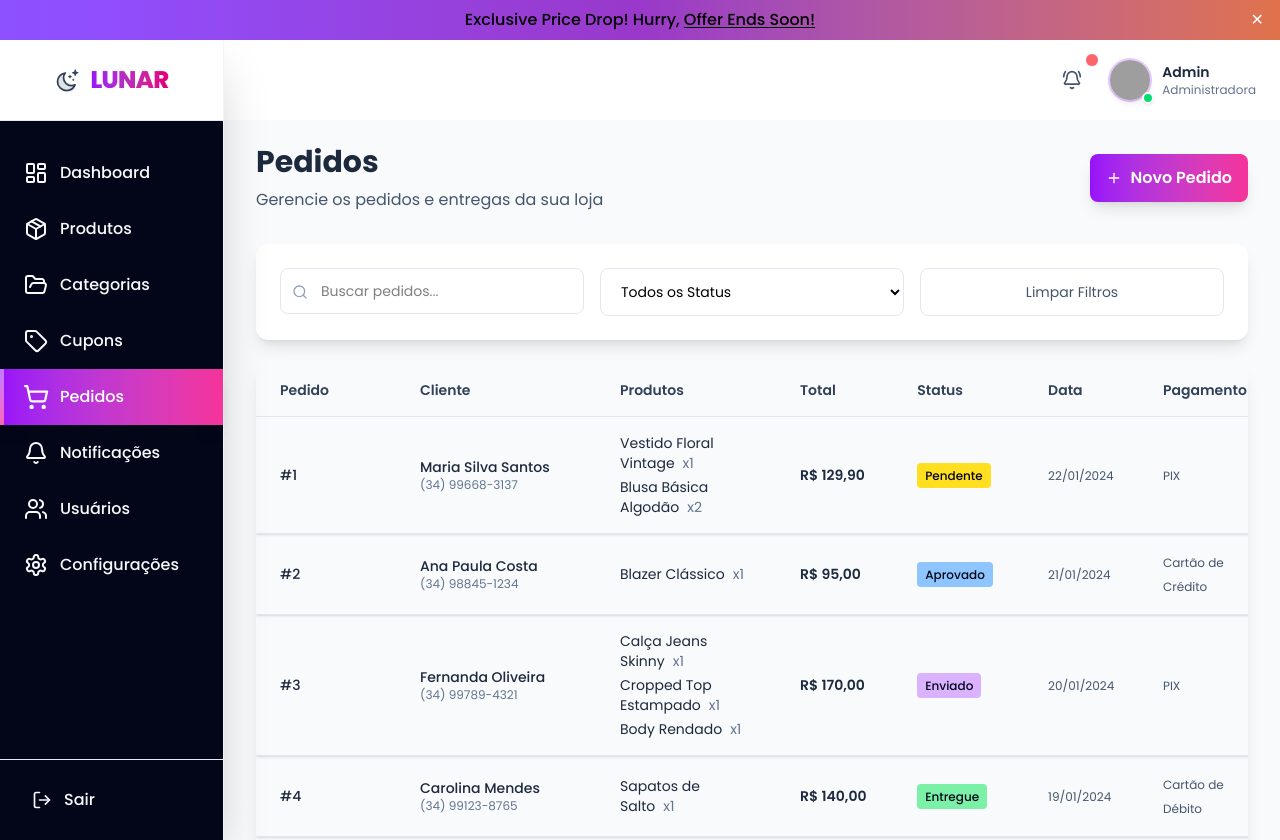
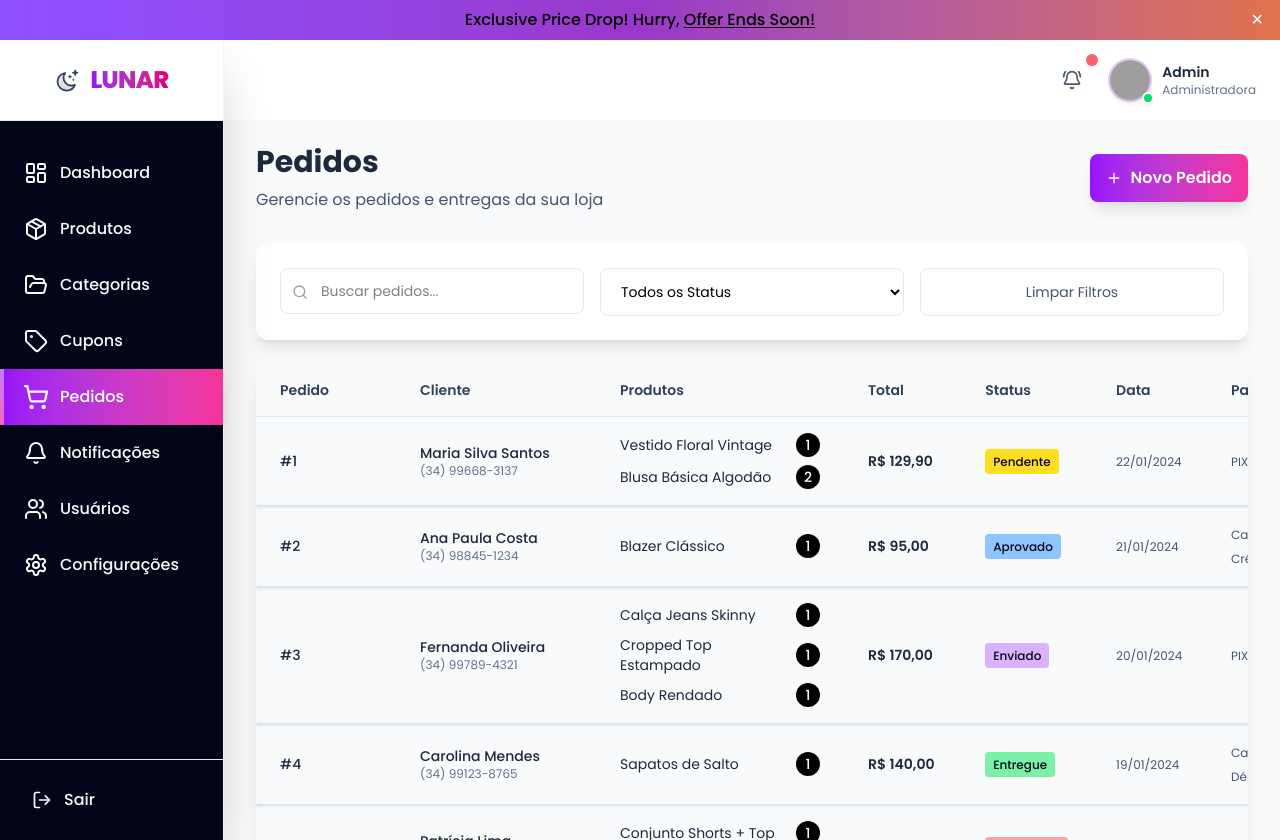
Before and after one commit to LenilsonTeixeira/lunar-brecho-app, a React (Vite) app: page /admin/pedidos in a window 1280 px wide. Built offline with nearby package versions, Linux system fonts and the light colour scheme; data requests are answered from the project's data file; grey boxes are pictures that could not be loaded.

Commit message:
ajustando quantidade

```diff
--- a/src/pages/admin/Order.tsx
+++ b/src/pages/admin/Order.tsx
@@ -434,7 +434,7 @@ const Order = () => {
                   <th className='px-6 py-4 text-left text-xs sm:text-sm font-semibold text-slate-700 min-w-[200px]'>
                     Cliente
                   </th>
-                  <th className='px-6 py-4 text-left text-xs sm:text-sm font-semibold text-slate-700 min-w-[180px]'>
+                  <th className='px-6 py-4 text-left text-xs sm:text-sm font-semibold text-slate-700 min-w-[220px]'>
                     Produtos
                   </th>
                   <th className='px-6 py-4 text-left text-xs sm:text-sm font-semibold text-slate-700 min-w-[100px]'>
@@ -476,11 +476,18 @@ const Order = () => {
                       </div>
                     </td>
                     <td className='px-6 py-4'>
-                      <div className='space-y-1'>
+                      <div className='space-y-2'>
                         {order.products.map((product, index) => (
-                          <div key={index} className='text-xs sm:text-sm'>
-                            <span className='text-slate-800'>{product.name}</span>
-                            <span className='text-slate-500 ml-2'>x{product.quantity}</span>
+                          <div
+                            key={index}
+                            className='flex items-center justify-between min-w-[200px]'
+                          >
+                            <span className='text-xs sm:text-sm text-slate-800 flex-1 pr-2'>
+                              {product.name}
+                            </span>
+                            <span className='text-xs sm:text-sm font-medium text-slate-50 bg-black w-6 h-6 rounded-full flex items-center justify-center flex-shrink-0'>
+                              {product.quantity}
+                            </span>
                           </div>
                         ))}
                       </div>
```
